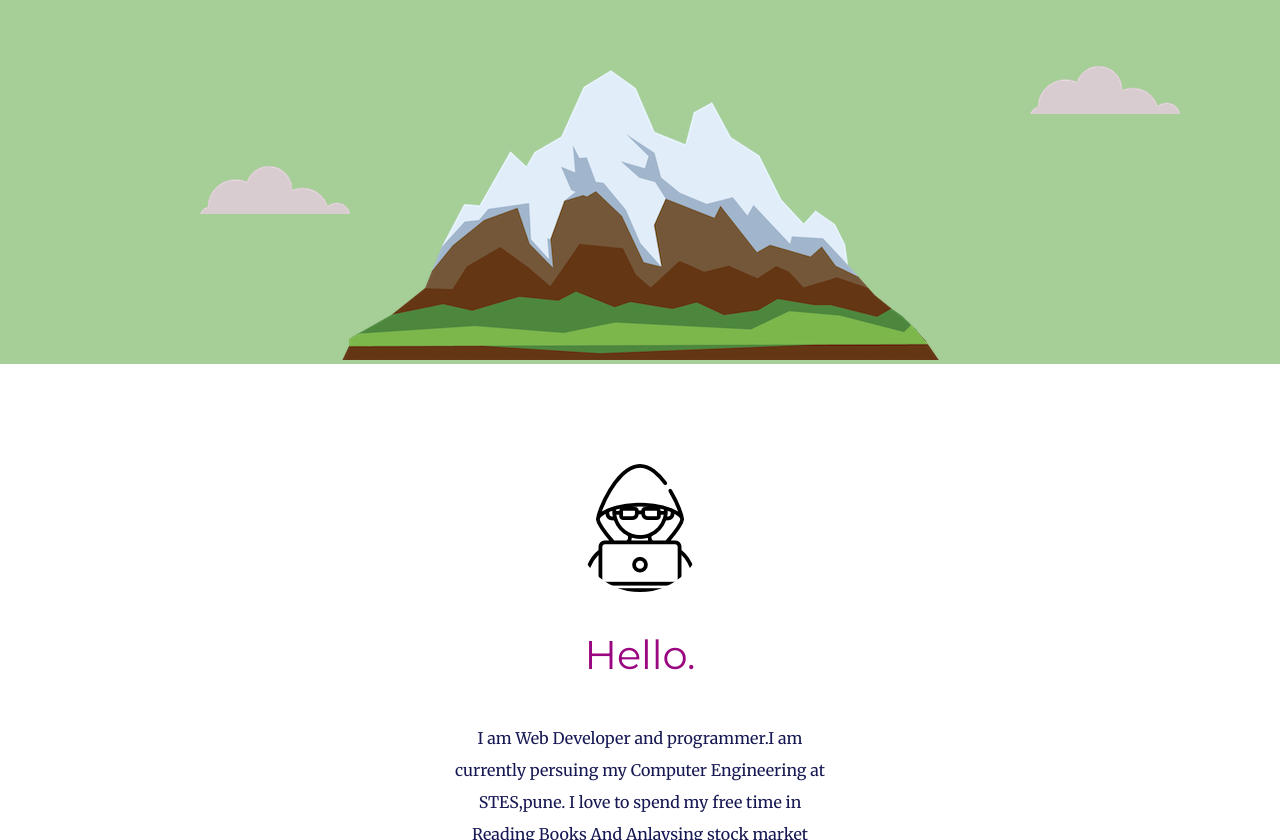
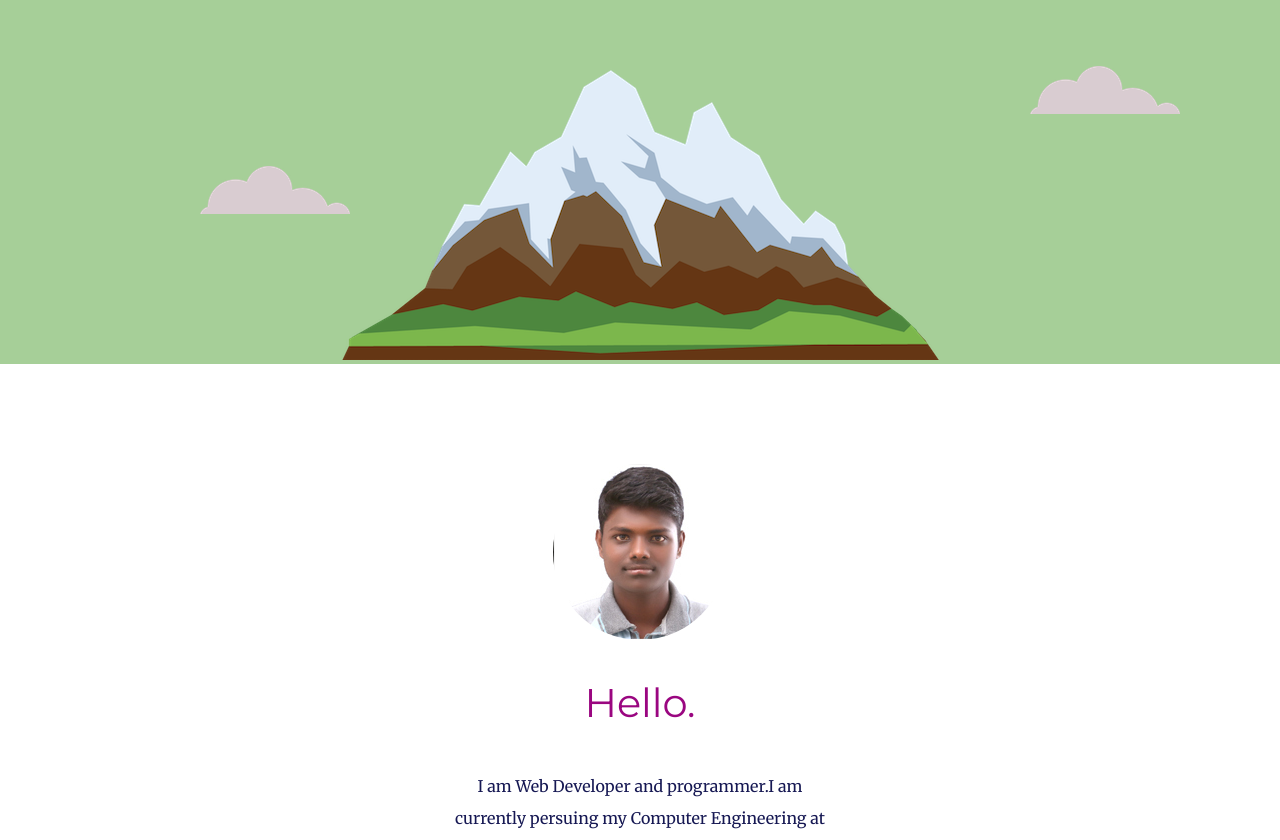
Before and after one commit to Saurabhrborhade/Mysite, a plain HTML site: page index.html in a window 1280 px wide. Shown: the part 388-1228 px from the top of the page. Drawn offline with Linux system fonts and the light colour scheme.

Commit message:
Update index.html

```diff
--- a/index.html
+++ b/index.html
@@ -26,7 +26,7 @@
   </div>
   <div class="middle-container">
     <div class="profile">
-      <img src="imgaes/hacker.png" alt="pic" class="my-pic">
+      <img src="imgaes/sb photo.JPG" alt="pic" class="my-pic">
       <h2>Hello.</h2>
       <p>I am Web Developer and programmer.I am currently persuing my Computer Engineering at STES,pune.
         I love to spend my free time in Reading Books And Anlaysing stock market charts.</p>
```
